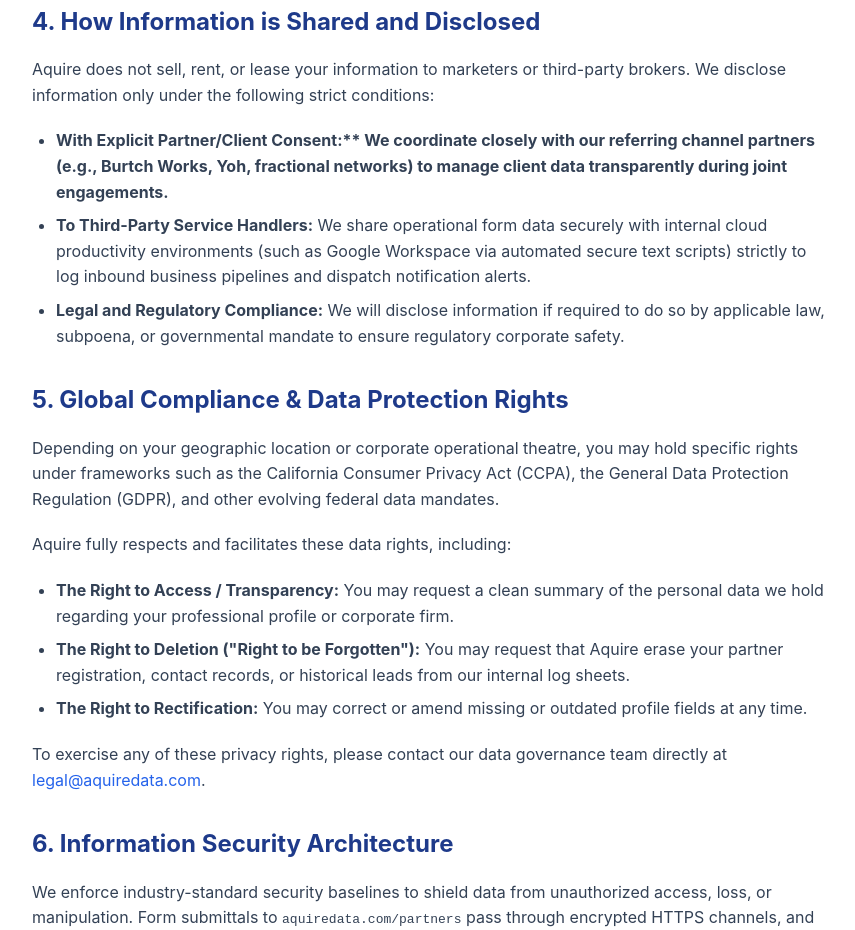
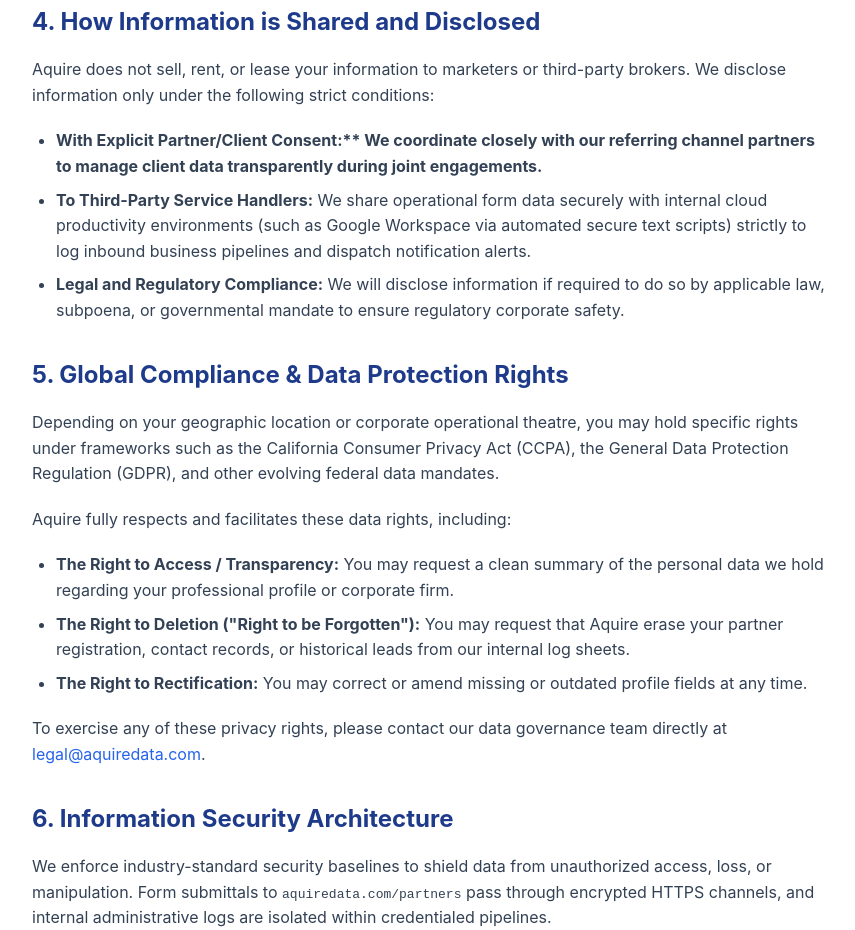
Before and after one commit to aquirdata/claude-website-design, a website: page privacy.html in a window 1280 px wide. Shown: the part 1994-2924 px from the top of the page, without its empty margins (208-1063 px from the left). Drawn offline with Linux system fonts and the light colour scheme.

Commit message:
Update privacy.html
Remove Partner names

```diff
--- a/privacy.html
+++ b/privacy.html
@@ -144,7 +144,7 @@
     <h2>4. How Information is Shared and Disclosed</h2>
     <p>Aquire does not sell, rent, or lease your information to marketers or third-party brokers. We disclose information only under the following strict conditions:</p>
     <ul>
-        <li><strong>With Explicit Partner/Client Consent:** We coordinate closely with our referring channel partners (e.g., Burtch Works, Yoh, fractional networks) to manage client data transparently during joint engagements.</strong></li>
+        <li><strong>With Explicit Partner/Client Consent:** We coordinate closely with our referring channel partners to manage client data transparently during joint engagements.</strong></li>
         <li><strong>To Third-Party Service Handlers:</strong> We share operational form data securely with internal cloud productivity environments (such as Google Workspace via automated secure text scripts) strictly to log inbound business pipelines and dispatch notification alerts.</li>
         <li><strong>Legal and Regulatory Compliance:</strong> We will disclose information if required to do so by applicable law, subpoena, or governmental mandate to ensure regulatory corporate safety.</li>
     </ul>
```
